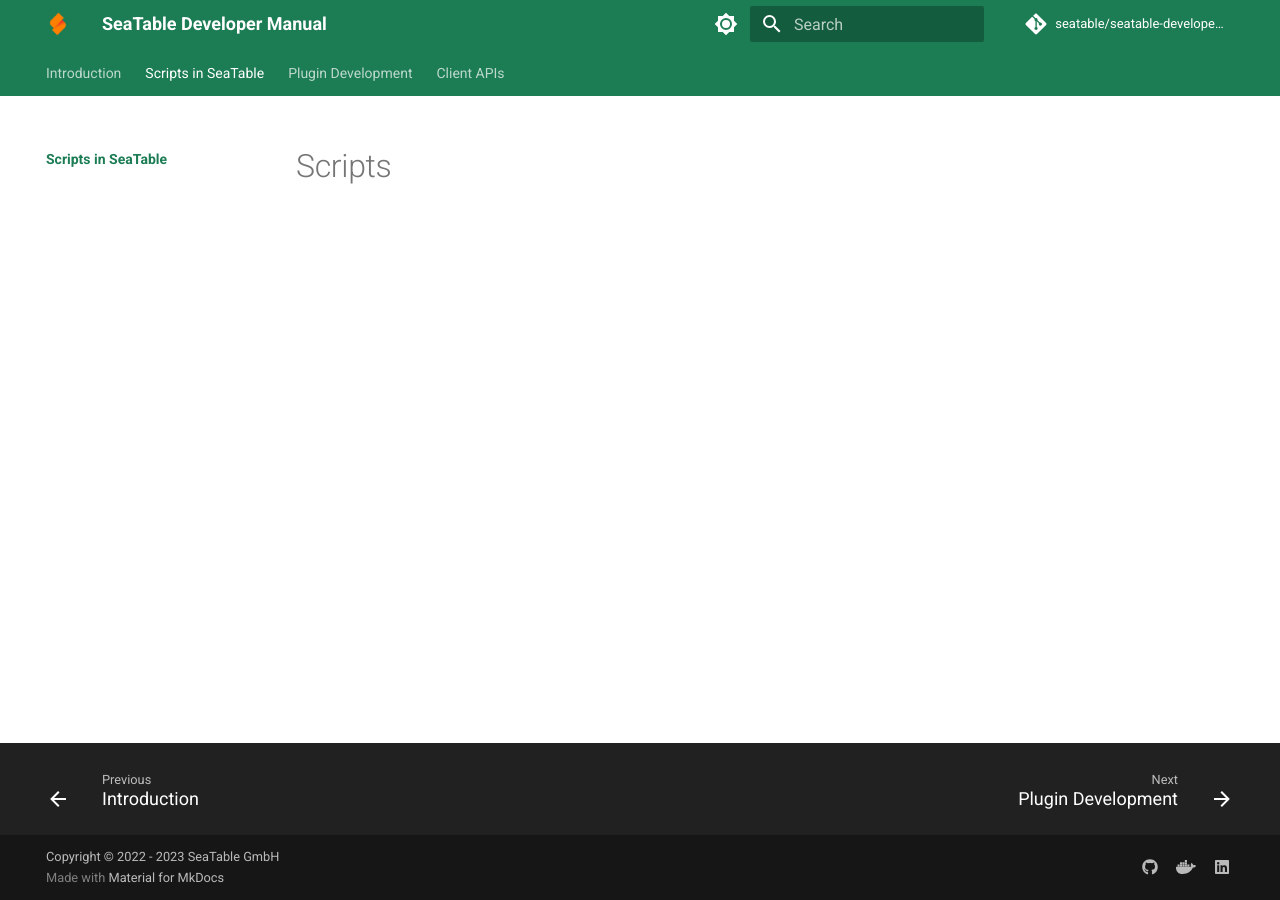
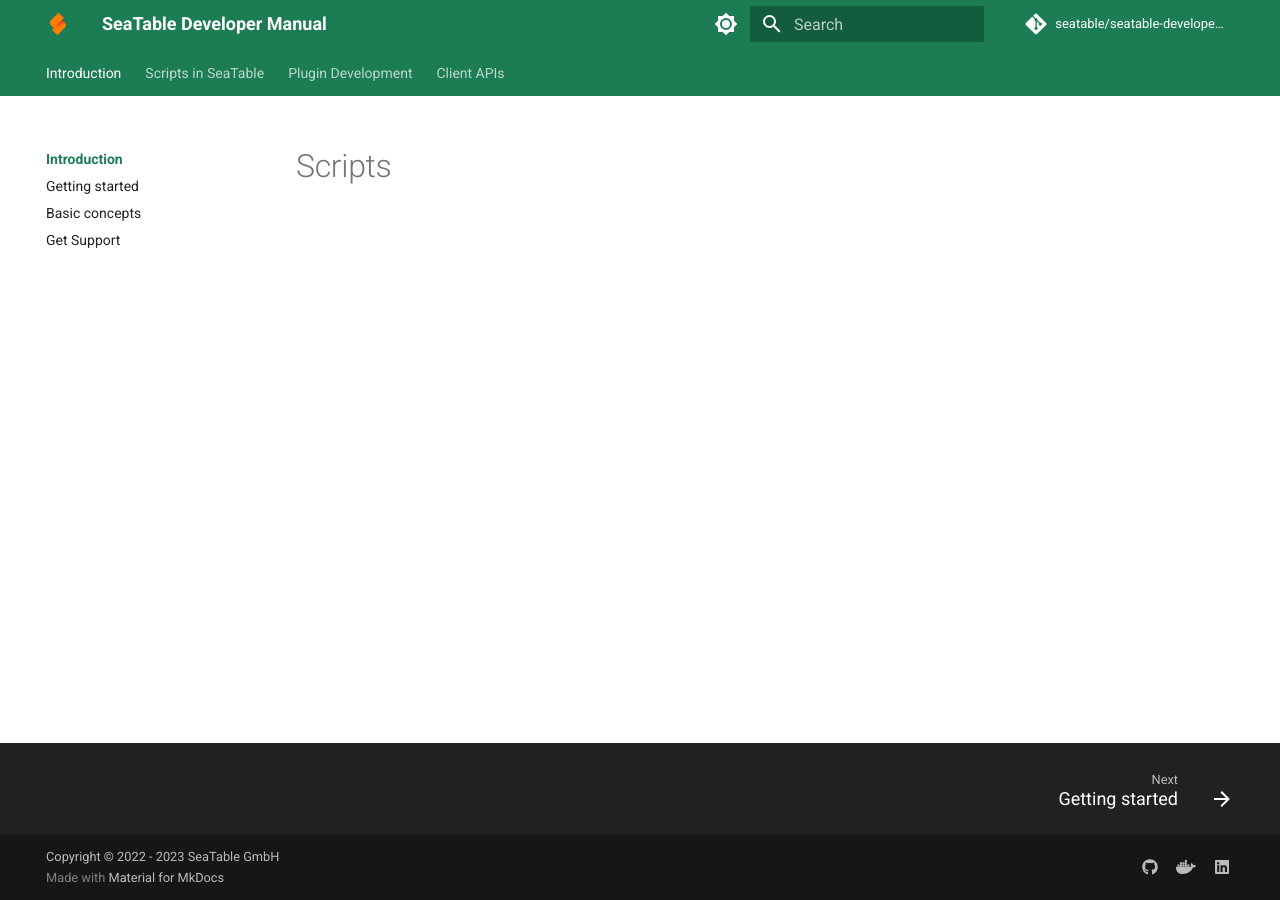
Before and after one commit to seatable/seatable-developer-docs, an MkDocs documentation site: the page built from docs/introduction/index.md, in a window 1280 px wide. Built offline with MkDocs 1.6.1 and Material for MkDocs 9.7.7, drawn with Linux system fonts in a browser that asks for light colours; comment, search, counter and statistics services are not loaded.

Commit message:
basic files for introduction

```diff
--- /dev/null
+++ b/docs/introduction/getting_started.md
@@ -0,0 +1,3 @@
+# Getting started
+
+...
--- a/mkdocs.yml
+++ b/mkdocs.yml
@@ -106,10 +106,10 @@ markdown_extensions:
 # Page tree
 nav:
   - Introduction:
-    - index.md
-    #- Getting started: abc.md
-    #- Basic concepts: abc.md
-    #- Get Support: abc.md
+    - introduction/index.md
+    - Getting started: introduction/getting_started.md
+    - Basic concepts: introduction/basic_concepts.md
+    - Get Support: introduction/get_support.md
   - Scripts in SeaTable:
     - scripts/index.md
     #- Developer Edition: README.md
```
Also changed, not shown: docs/introduction/basic_concepts.md (added, +3 -0 lines), docs/introduction/get_support.md (added), docs/introduction/index.md (renamed from docs/scripts/index.md).
